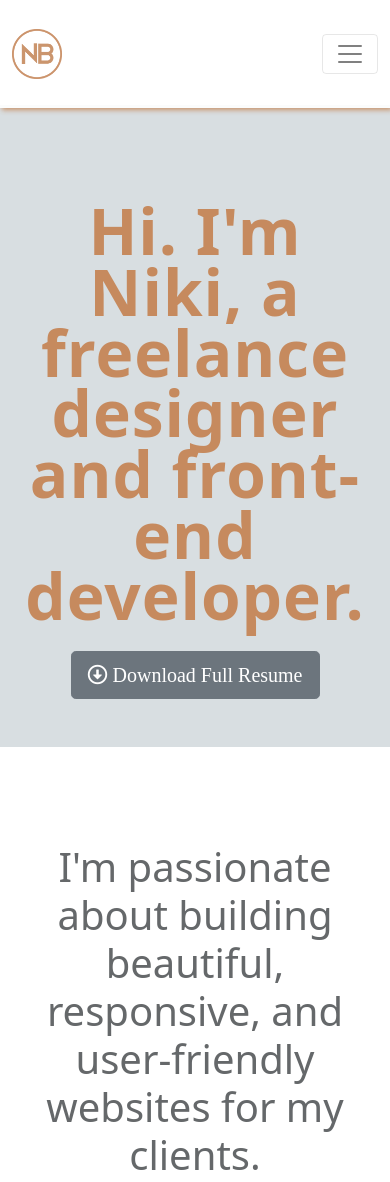
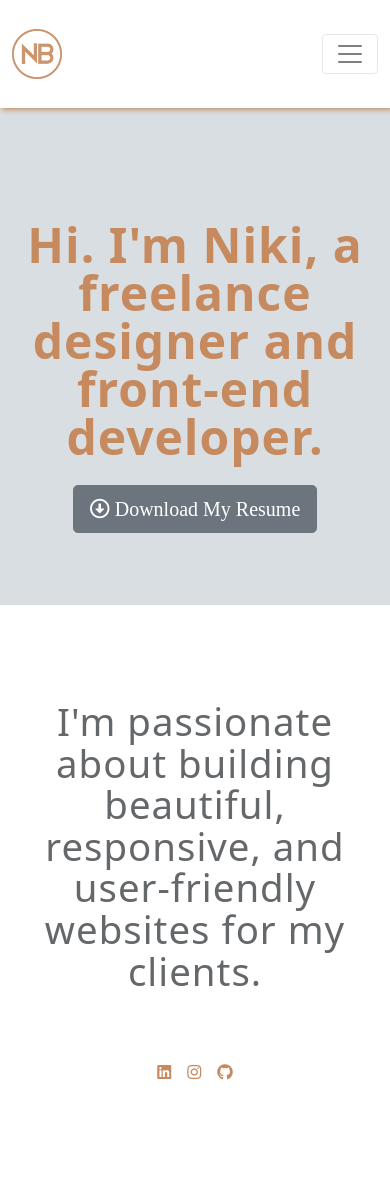
Before and after one commit to NikiBeck1/Personal_Website, a plain HTML site: page index.html in a window 390 px wide. Shown: the top 1182 px of the page. Drawn offline with nearby package versions, Linux system fonts and the light colour scheme; files that its build step writes are made by us from their sources.

Commit message:
Adjusted the header and vision text for mobile view.

```diff
--- a/css/style.css
+++ b/css/style.css
@@ -93,16 +93,20 @@ body {
   #showcase {
     min-height: 500px; }
     #showcase h1 {
-      margin-top: 0 !important;
+      margin-top: 20px !important;
       padding-top: 0 !important;
-      font-size: 4rem;
+      font-size: 3rem;
       letter-spacing: 1px;
+      line-height: 3rem;
      }
 
 
    #home-icons h5 {
      padding-left: 1rem !important;
      padding-right: 1rem !important;
+     font-size: 2.4rem;
+     letter-spacing: 1px;
+     line-height: 2.6rem;
    }
 
 
--- a/index.html
+++ b/index.html
@@ -56,7 +56,7 @@
               Hi. I'm Niki, a freelance designer and front-end developer.
             </h1>
             <!-- <p class="display-6 showcase-para">I'm a freelance product designer and front-end developer.</p> -->
-            <a href="img/Niki_Beck_Resume.pdf" class="btn btn-secondary text-white btn-lg mt-3"><i class="far fa-arrow-alt-circle-down" target="_blank"> Download Full Resume </i></a>
+            <a href="img/Niki_Beck_Resume.pdf" class="btn btn-secondary text-white btn-lg mt-3"><i class="far fa-arrow-alt-circle-down" target="_blank"> Download My Resume </i></a>
           </div>
           <div class="col-lg-6">
             <img src="img/headshot-circle.png" alt="" class="img-fluid d-none d-lg-block">
```
